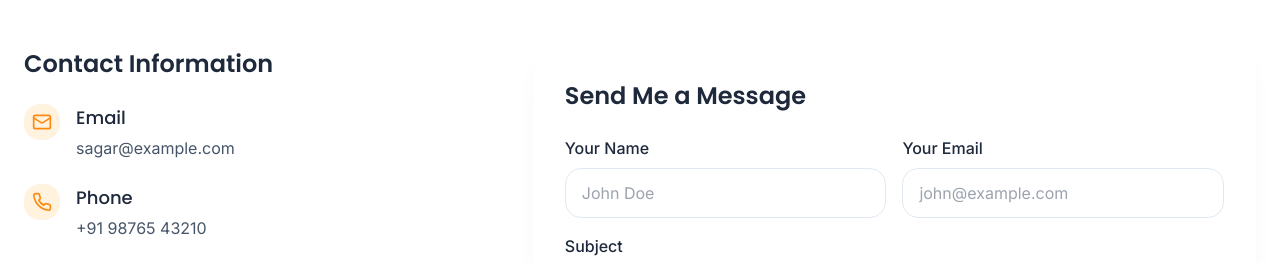
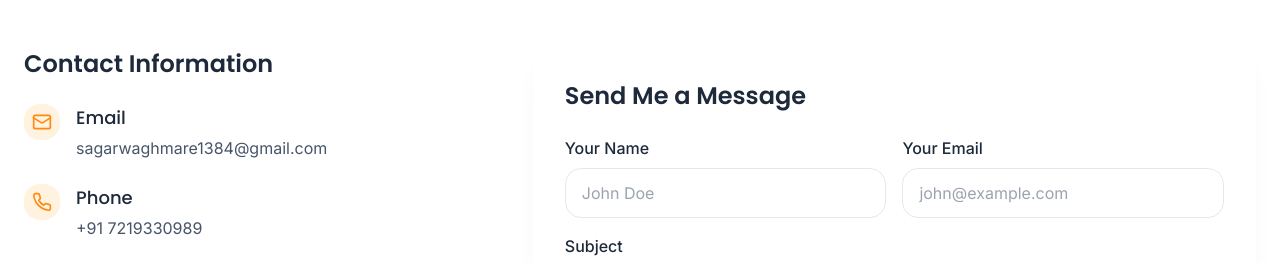
Before and after one commit to SagarSuryakantWaghmare/sagar-portfolio, a React (Vite) app: page / in a window 1280 px wide. Shown: the part 6920-7183 px from the top of the page. Built offline with nearby package versions, Linux system fonts and the light colour scheme.

Commit message:
Fixed the links

```diff
--- a/src/components/sections/Contact.tsx
+++ b/src/components/sections/Contact.tsx
@@ -70,8 +70,8 @@ const Contact = () => {
                 </div>
                 <div>
                   <h4 className="text-lg font-medium mb-1">Email</h4>
-                  <a href="mailto:sagar@example.com" className="text-dark-600 dark:text-dark-300 hover:text-primary-600 dark:hover:text-primary-400">
-                    sagar@example.com
+                  <a href="mailto:sagarwaghmare1384@gmail.com" className="text-dark-600 dark:text-dark-300 hover:text-primary-600 dark:hover:text-primary-400">
+                    sagarwaghmare1384@gmail.com
                   </a>
                 </div>
               </div>
@@ -82,8 +82,8 @@ const Contact = () => {
                 </div>
                 <div>
                   <h4 className="text-lg font-medium mb-1">Phone</h4>
-                  <a href="tel:+919876543210" className="text-dark-600 dark:text-dark-300 hover:text-primary-600 dark:hover:text-primary-400">
-                    +91 98765 43210
+                  <a href="tel:+917219330989" className="text-dark-600 dark:text-dark-300 hover:text-primary-600 dark:hover:text-primary-400">
+                    +91 7219330989
                   </a>
                 </div>
               </div>
@@ -105,7 +105,7 @@ const Contact = () => {
               <h4 className="text-lg font-medium mb-4">Connect With Me</h4>
               <div className="flex gap-4">
                 <motion.a
-                  href="https://github.com"
+                  href="https://github.com/SagarSuryakantWaghmare"
                   target="_blank"
                   rel="noopener noreferrer"
                   className="bg-dark-800 dark:bg-dark-700 text-white p-3 rounded-full hover:bg-primary-600 dark:hover:bg-primary-600"
@@ -116,7 +116,7 @@ const Contact = () => {
                   <Github size={20} />
                 </motion.a>
                 <motion.a
-                  href="https://linkedin.com"
+                  href="https://www.linkedin.com/in/sagarwaghmare44/"
                   target="_blank"
                   rel="noopener noreferrer"
                   className="bg-[#0077B5] text-white p-3 rounded-full hover:bg-[#006699]"
@@ -127,7 +127,7 @@ const Contact = () => {
                   <Linkedin size={20} />
                 </motion.a>
                 <motion.a
-                  href="mailto:sagar@example.com"
+                  href="mailto:sagarwaghmare1384@gmail.com"
                   className="bg-primary-600 text-white p-3 rounded-full hover:bg-primary-700"
                   whileHover={{ y: -5 }}
                   transition={{ type: "spring", stiffness: 400, damping: 10 }}
```
